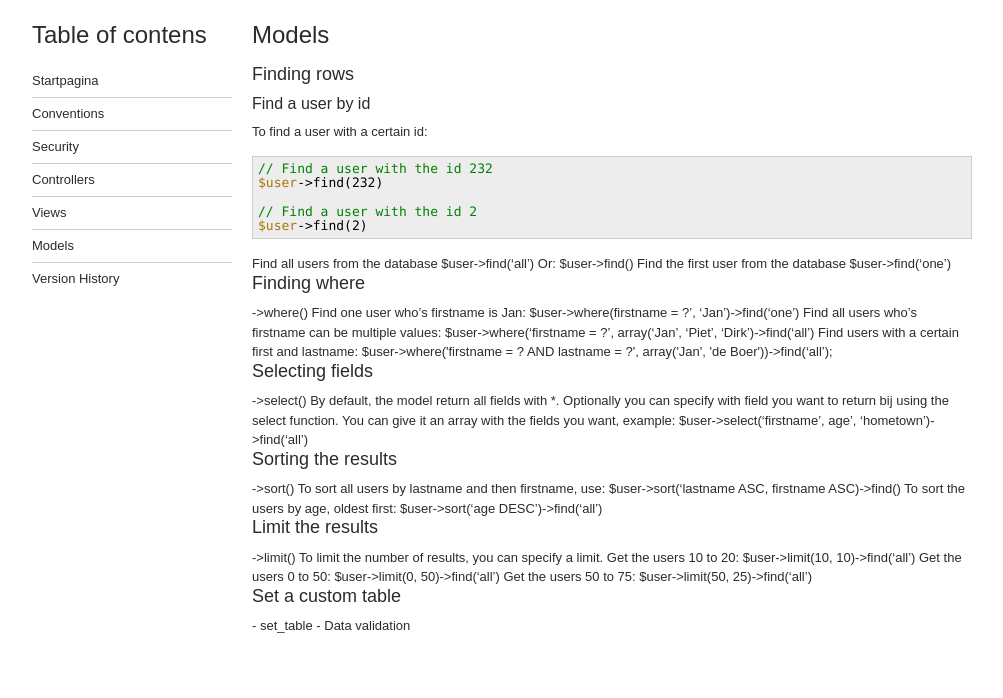
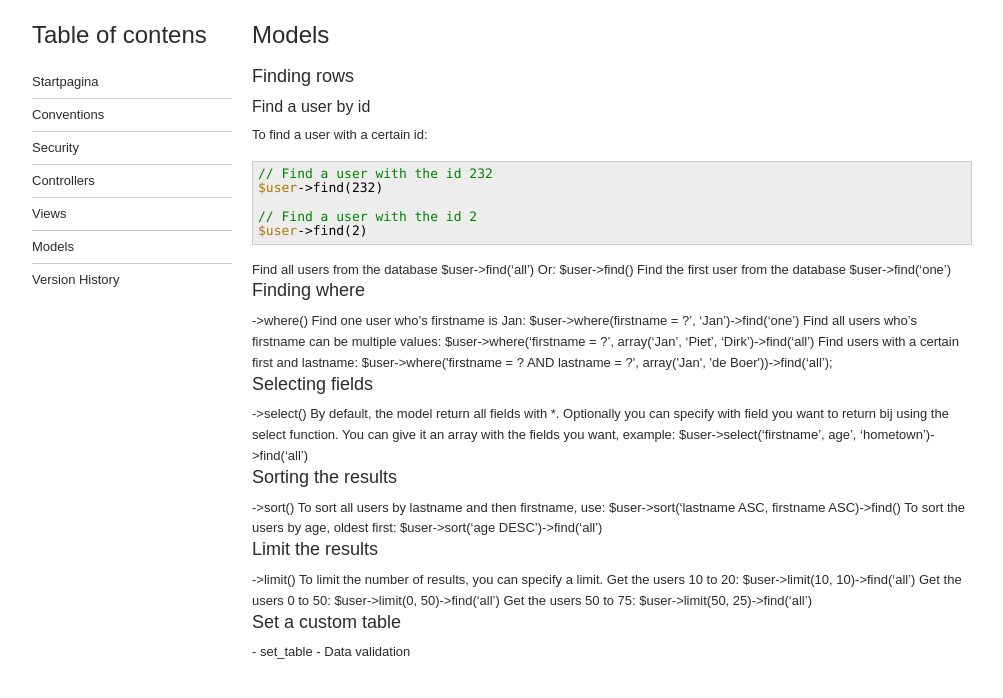
Before and after one commit to Vinze/menukaarten-docs, a PHP site: page /models.html in a window 1280 px wide. Shown: the top 698 px of the page, without its empty margins (138-1141 px from the left). Run offline with PHP 8.4, Linux system fonts and the light colour scheme.

Commit message:
Fixed a type, small style changes

```diff
--- a/assets/css/stylesheet.css
+++ b/assets/css/stylesheet.css
@@ -2,7 +2,6 @@
 	margin:					0;
 	padding: 				0;
 }
-
 
 a {
 	text-decoration: 		underline;
@@ -77,7 +76,7 @@ pre.code {
 	width: 					960px;
 	overflow: 				hidden;
 	font:					normal 13px Arial,Helvetica,"Liberation Sans","DejaVu Sans Condensed",sans-serif;
-	line-height: 			150%;
+	line-height: 			160%;
 	color:					#2B2B2B;
 }
 
```
